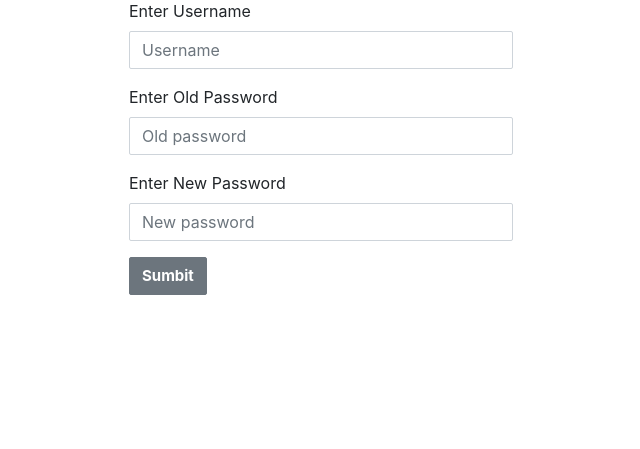
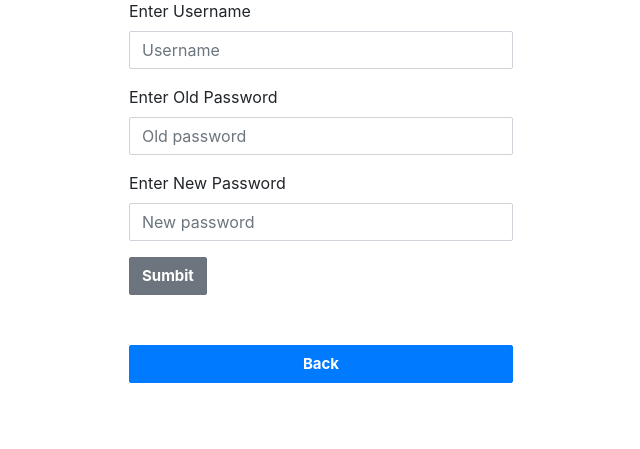
Before and after one commit to ethanwoolbert/washuhackathon, a Flask app: template templates/changePassword.html in a window 1280 px wide. Shown: the part 235-684 px from the top of the page, without its empty margins (319-959 px from the left). Run offline with Flask 2, Linux system fonts and the light colour scheme; the template is opened without the code that fills it, so the values that code supplies are empty; some libraries are stand-ins or nearby versions.

Commit message:
Update changePassword.html

```diff
--- a/templates/changePassword.html
+++ b/templates/changePassword.html
@@ -2,7 +2,7 @@
 <html>
     <head>
         <!--Title-->
-        <title>Trade WashU</title>
+        <title>YesChat</title>
 
         <!--Style sheet link-->
         <link rel="stylesheet" href="https://maxcdn.bootstrapcdn.com/bootstrap/4.0.0/css/bootstrap.min.css" integrity="sha384-Gn5384xqQ1aoWXA+058RXPxPg6fy4IWvTNh0E263XmFcJlSAwiGgFAW/dAiS6JXm" crossorigin="anonymous">
@@ -23,7 +23,7 @@
             <h1 class = "logo">YesChat</h1>
         </div>
 
-        <!--Sign Up Container-->
+        <!--Change Password Container-->
         <div class="change-password-form">
             <h1>Change Password Form</h1>
             <form action="/changePassword" method="post">
@@ -43,5 +43,14 @@
             </form>
         </div>
 
+        <!--Go Back-->
+        <div class="generic-form">
+            <form action="landingPage" method="post">
+                <div class="form-group">
+                    <button type="submit" class="btn btn-primary btn-block">Back</button>
+                </div>
+            </form>
+        </div>
+
     </body>
 </html>
```
